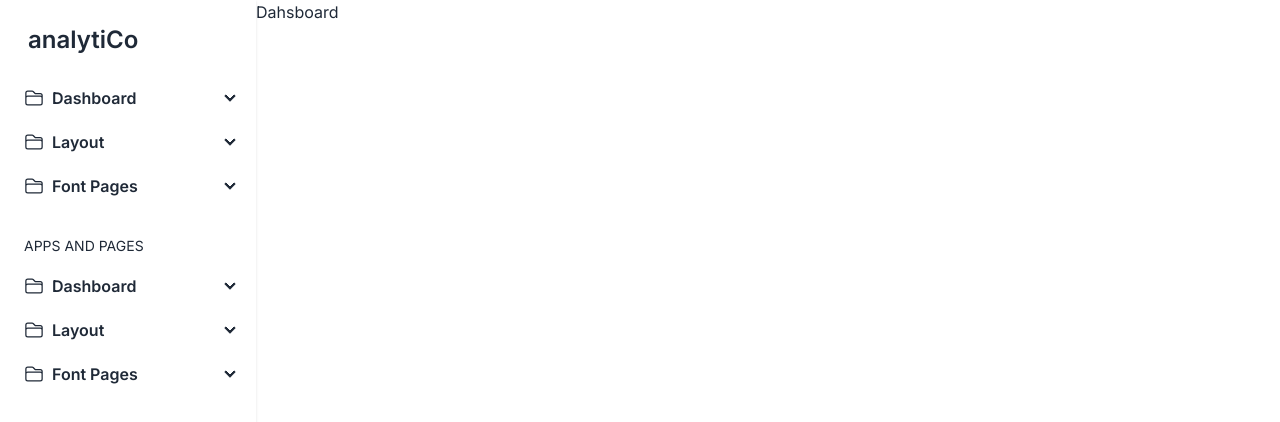
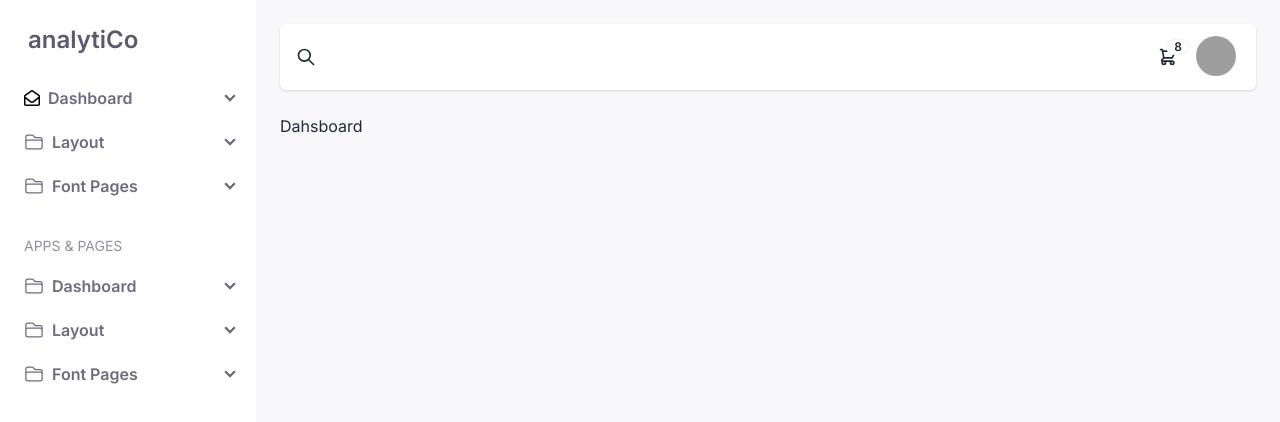
Before and after one commit to amiribnjaman/analytico, a Next.js app: page /dashboard in a window 1280 px wide. Shown: the top 422 px of the page. Built offline with nearby package versions, Linux system fonts and the light colour scheme; grey boxes are pictures that could not be loaded.

Commit message:
Dashboard topbar designed implemented

```diff
--- a/app/dashboard/layout.js
+++ b/app/dashboard/layout.js
@@ -1,4 +1,5 @@
-import Sidebar from '../../components/sidebar'
+import Sidebar from '@/components/sidebar'
+import DashboardTopbar from '@/components/dashboardTopbar'
 
 export default function DashboardLayout({ children }) {
   return (
@@ -7,8 +8,12 @@ export default function DashboardLayout({ children }) {
         <Sidebar />
       </aside>
 
-      <div>
+        <div className='bg-[#F8F7FA] w-[80%]'>
+      <div className='p-6 '>
+        {/* topbar  */}
+        <DashboardTopbar />
       {children}
+        </div>
       </div>
 
     </div>
--- a/app/globals.css
+++ b/app/globals.css
@@ -25,3 +25,7 @@
     )
     rgb(var(--background-start-rgb));
 } */
+
+.menu ul::before{
+  width: 0;
+}
--- /dev/null
+++ b/components/dashboardTopbar.jsx
@@ -0,0 +1,49 @@
+import React from 'react'
+
+export default function dashboardTopbar() {
+  return (
+      <div className='w-full mb-6'>
+          <div className="navbar bg-base-100 shadow rounded-md  px-4">
+  <div className="flex-1">
+    <a className="cursor-pointer normal-case text-xl"><svg xmlns="http://www.w3.org/2000/svg" className="h-5 w-5" fill="none" viewBox="0 0 24 24" stroke="currentColor"><path strokeLinecap="round" strokeLinejoin="round" strokeWidth="2" d="M21 21l-6-6m2-5a7 7 0 11-14 0 7 7 0 0114 0z" /></svg></a>
+  </div>
+  <div className="flex-none">
+    <div className="dropdown dropdown-end">
+      <label tabIndex={0} className="btn btn-ghost btn-circle">
+        <div className="indicator">
+          <svg xmlns="http://www.w3.org/2000/svg" className="h-5 w-5" fill="none" viewBox="0 0 24 24" stroke="currentColor"><path strokeLinecap="round" strokeLinejoin="round" strokeWidth="2" d="M3 3h2l.4 2M7 13h10l4-8H5.4M7 13L5.4 5M7 13l-2.293 2.293c-.63.63-.184 1.707.707 1.707H17m0 0a2 2 0 100 4 2 2 0 000-4zm-8 2a2 2 0 11-4 0 2 2 0 014 0z" /></svg>
+          <span className="badge badge-sm indicator-item">8</span>
+        </div>
+      </label>
+      <div tabIndex={0} className="mt-3 z-[1] card card-compact dropdown-content w-52 bg-base-100 shadow">
+        <div className="card-body">
+          <span className="font-bold text-lg">8 Items</span>
+          <span className="text-info">Subtotal: $999</span>
+          <div className="card-actions">
+            <button className="btn btn-primary btn-block">View cart</button>
+          </div>
+        </div>
+      </div>
+    </div>
+    <div className="dropdown dropdown-end">
+      <label tabIndex={0} className="btn btn-ghost btn-circle avatar">
+        <div className="w-10 rounded-full">
+          <img src="/images/stock/photo-1534528741775-53994a69daeb.jpg" />
+        </div>
+      </label>
+      <ul tabIndex={0} className="menu menu-sm dropdown-content mt-3 z-[1] p-2 shadow bg-base-100 rounded-box w-52">
+        <li>
+          <a className="justify-between">
+            Profile
+            <span className="badge">New</span>
+          </a>
+        </li>
+        <li><a>Settings</a></li>
+        <li><a>Logout</a></li>
+      </ul>
+    </div>
+  </div>
+</div>
+    </div>
+  )
+}
--- a/components/sidebar.js
+++ b/components/sidebar.js
@@ -1,12 +1,13 @@
+import Link from 'next/link'
 import React from 'react'
 
 export default function Sidebar() {
   return (
       <div className=''>
           <div className='flex px-3 pt-2'>
-              {/* <h2 className='text-[#00A76F] font-bold mr-3'>A</h2> */}
+              {/* <h2 className='text-[#00A76F] font-bold mr-3 p-4'>A</h2> */}
               {/* text-[#019A6B] text-[#FFAC82] */}
-              <h3 className=' text-2xl font-semibold p-4'>analyti<span className=''>Co</span></h3>
+              <h3 className='text-[#5d596c] text-2xl font-semibold p-4'>analyti<span className=''>Co</span></h3>
           </div>
 
           {/* Navbar */}
@@ -14,27 +15,29 @@ export default function Sidebar() {
               <ul className="menu menu-md w-full">
 
                   {/* Basic dashboard items */}
-            <li className='pb-2'>
+            <li className='pb-2 text-[#6f6b7d]'>
                 <details>
                 <summary className='text-[16px] font-semibold'>
-                    <svg xmlns="http://www.w3.org/2000/svg" fill="none" viewBox="0 0 24 24" strokeWidth="1.5" stroke="currentColor" className="w-5 h-5"><path strokeLinecap="round" strokeLinejoin="round" d="M2.25 12.75V12A2.25 2.25 0 014.5 9.75h15A2.25 2.25 0 0121.75 12v.75m-8.69-6.44l-2.12-2.12a1.5 1.5 0 00-1.061-.44H4.5A2.25 2.25 0 002.25 6v12a2.25 2.25 0 002.25 2.25h15A2.25 2.25 0 0021.75 18V9a2.25 2.25 0 00-2.25-2.25h-5.379a1.5 1.5 0 01-1.06-.44z" /></svg>
+                {/* fill="none" viewBox="0 0 24 24" strokeWidth="1.5" stroke="currentColor" className="w-5 h-5" */}
+                <svg xmlns="http://www.w3.org/2000/svg" height="1em" stroke='currentColor' viewBox="0 0 512 512" className="w-4 h-4 text-[#6f6b7d]"><path d="M255.4 48.2c.2-.1 .4-.2 .6-.2s.4 .1 .6 .2L460.6 194c2.1 1.5 3.4 3.9 3.4 6.5v13.6L291.5 355.7c-20.7 17-50.4 17-71.1 0L48 214.1V200.5c0-2.6 1.2-5 3.4-6.5L255.4 48.2zM48 276.2L190 392.8c38.4 31.5 93.7 31.5 132 0L464 276.2V456c0 4.4-3.6 8-8 8H56c-4.4 0-8-3.6-8-8V276.2zM256 0c-10.2 0-20.2 3.2-28.5 9.1L23.5 154.9C8.7 165.4 0 182.4 0 200.5V456c0 30.9 25.1 56 56 56H456c30.9 0 56-25.1 56-56V200.5c0-18.1-8.7-35.1-23.4-45.6L284.5 9.1C276.2 3.2 266.2 0 256 0z"/></svg>
                     Dashboard
                 </summary>
                 <ul>
                     <li>
-                        <a>
+                        <Link href='/dashboard' className='text-[17px]'>
                     <svg xmlns="http://www.w3.org/2000/svg" fill="none" viewBox="0 0 24 24" strokeWidth="1.5" stroke="currentColor" className="w-4 h-4"><path strokeLinecap="round" strokeLinejoin="round" d="M19.5 14.25v-2.625a3.375 3.375 0 00-3.375-3.375h-1.5A1.125 1.125 0 0113.5 7.125v-1.5a3.375 3.375 0 00-3.375-3.375H8.25m2.25 0H5.625c-.621 0-1.125.504-1.125 1.125v17.25c0 .621.504 1.125 1.125 1.125h12.75c.621 0 1.125-.504 1.125-1.125V11.25a9 9 0 00-9-9z" /></svg>
-                    Project-final.psd
-                    </a></li>
-                    <li><a>
+                    Analytics
+                    </Link></li>
+                              <li>
+                              <Link href='/dashboard/login'>
                     <svg xmlns="http://www.w3.org/2000/svg" fill="none" viewBox="0 0 24 24" strokeWidth="1.5" stroke="currentColor" className="w-4 h-4"><path strokeLinecap="round" strokeLinejoin="round" d="M19.5 14.25v-2.625a3.375 3.375 0 00-3.375-3.375h-1.5A1.125 1.125 0 0113.5 7.125v-1.5a3.375 3.375 0 00-3.375-3.375H8.25m2.25 0H5.625c-.621 0-1.125.504-1.125 1.125v17.25c0 .621.504 1.125 1.125 1.125h12.75c.621 0 1.125-.504 1.125-1.125V11.25a9 9 0 00-9-9z" /></svg>
-                    Project-final-2.psd
-                    </a></li>
+                    CRM
+                    </Link></li>
 
                 </ul>
                 </details>
             </li>
-            <li className='pb-2'>
+            <li className='pb-2 text-[#6f6b7d]'>
                 <details>
                 <summary className='text-[16px] font-semibold'>
                     <svg xmlns="http://www.w3.org/2000/svg" fill="none" viewBox="0 0 24 24" strokeWidth="1.5" stroke="currentColor" className="w-5 h-5"><path strokeLinecap="round" strokeLinejoin="round" d="M2.25 12.75V12A2.25 2.25 0 014.5 9.75h15A2.25 2.25 0 0121.75 12v.75m-8.69-6.44l-2.12-2.12a1.5 1.5 0 00-1.061-.44H4.5A2.25 2.25 0 002.25 6v12a2.25 2.25 0 002.25 2.25h15A2.25 2.25 0 0021.75 18V9a2.25 2.25 0 00-2.25-2.25h-5.379a1.5 1.5 0 01-1.06-.44z" /></svg>
@@ -54,7 +57,7 @@ export default function Sidebar() {
                 </ul>
                 </details>
             </li>
-            <li className='pb-2'>
+            <li className='pb-2 text-[#6f6b7d]'>
                 <details>
                 <summary className='text-[16px] font-semibold'>
                     <svg xmlns="http://www.w3.org/2000/svg" fill="none" viewBox="0 0 24 24" strokeWidth="1.5" stroke="currentColor" className="w-5 h-5"><path strokeLinecap="round" strokeLinejoin="round" d="M2.25 12.75V12A2.25 2.25 0 014.5 9.75h15A2.25 2.25 0 0121.75 12v.75m-8.69-6.44l-2.12-2.12a1.5 1.5 0 00-1.061-.44H4.5A2.25 2.25 0 002.25 6v12a2.25 2.25 0 002.25 2.25h15A2.25 2.25 0 0021.75 18V9a2.25 2.25 0 00-2.25-2.25h-5.379a1.5 1.5 0 01-1.06-.44z" /></svg>
@@ -77,8 +80,8 @@ export default function Sidebar() {
 
 
                   {/* Apps & and pages */}
-                  <h4 className='pl-4 pt-6 pb-3'>APPS AND PAGES</h4>
-            <li className='pb-2'>
+                  <h4 className='pl-4 pt-6 pb-3 small uppercase text-[#93909e]'>APPS & PAGES</h4>
+                  <li className='pb-2 text-[#6f6b7d]'>
                 <details>
                 <summary className='text-[16px] font-semibold'>
                     <svg xmlns="http://www.w3.org/2000/svg" fill="none" viewBox="0 0 24 24" strokeWidth="1.5" stroke="currentColor" className="w-5 h-5"><path strokeLinecap="round" strokeLinejoin="round" d="M2.25 12.75V12A2.25 2.25 0 014.5 9.75h15A2.25 2.25 0 0121.75 12v.75m-8.69-6.44l-2.12-2.12a1.5 1.5 0 00-1.061-.44H4.5A2.25 2.25 0 002.25 6v12a2.25 2.25 0 002.25 2.25h15A2.25 2.25 0 0021.75 18V9a2.25 2.25 0 00-2.25-2.25h-5.379a1.5 1.5 0 01-1.06-.44z" /></svg>
@@ -98,7 +101,7 @@ export default function Sidebar() {
                 </ul>
                 </details>
             </li>
-            <li className='pb-2'>
+            <li className='pb-2 text-[#6f6b7d]'>
                 <details>
                 <summary className='text-[16px] font-semibold'>
                     <svg xmlns="http://www.w3.org/2000/svg" fill="none" viewBox="0 0 24 24" strokeWidth="1.5" stroke="currentColor" className="w-5 h-5"><path strokeLinecap="round" strokeLinejoin="round" d="M2.25 12.75V12A2.25 2.25 0 014.5 9.75h15A2.25 2.25 0 0121.75 12v.75m-8.69-6.44l-2.12-2.12a1.5 1.5 0 00-1.061-.44H4.5A2.25 2.25 0 002.25 6v12a2.25 2.25 0 002.25 2.25h15A2.25 2.25 0 0021.75 18V9a2.25 2.25 0 00-2.25-2.25h-5.379a1.5 1.5 0 01-1.06-.44z" /></svg>
@@ -118,7 +121,7 @@ export default function Sidebar() {
                 </ul>
                 </details>
             </li>
-            <li className='pb-2'>
+            <li className='pb-2 text-[#6f6b7d]'>
                 <details>
                 <summary className='text-[16px] font-semibold'>
                     <svg xmlns="http://www.w3.org/2000/svg" fill="none" viewBox="0 0 24 24" strokeWidth="1.5" stroke="currentColor" className="w-5 h-5"><path strokeLinecap="round" strokeLinejoin="round" d="M2.25 12.75V12A2.25 2.25 0 014.5 9.75h15A2.25 2.25 0 0121.75 12v.75m-8.69-6.44l-2.12-2.12a1.5 1.5 0 00-1.061-.44H4.5A2.25 2.25 0 002.25 6v12a2.25 2.25 0 002.25 2.25h15A2.25 2.25 0 0021.75 18V9a2.25 2.25 0 00-2.25-2.25h-5.379a1.5 1.5 0 01-1.06-.44z" /></svg>
```
